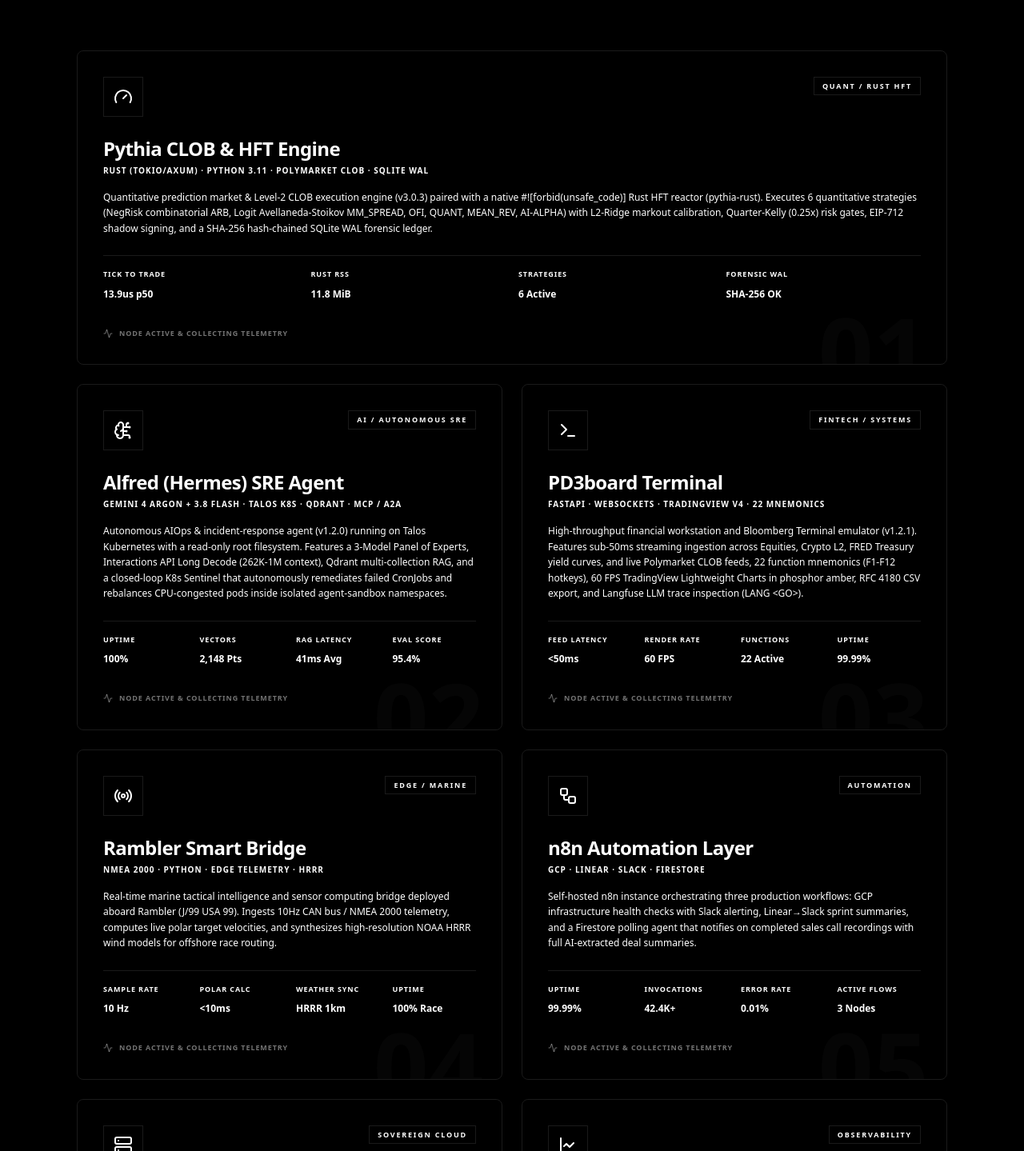
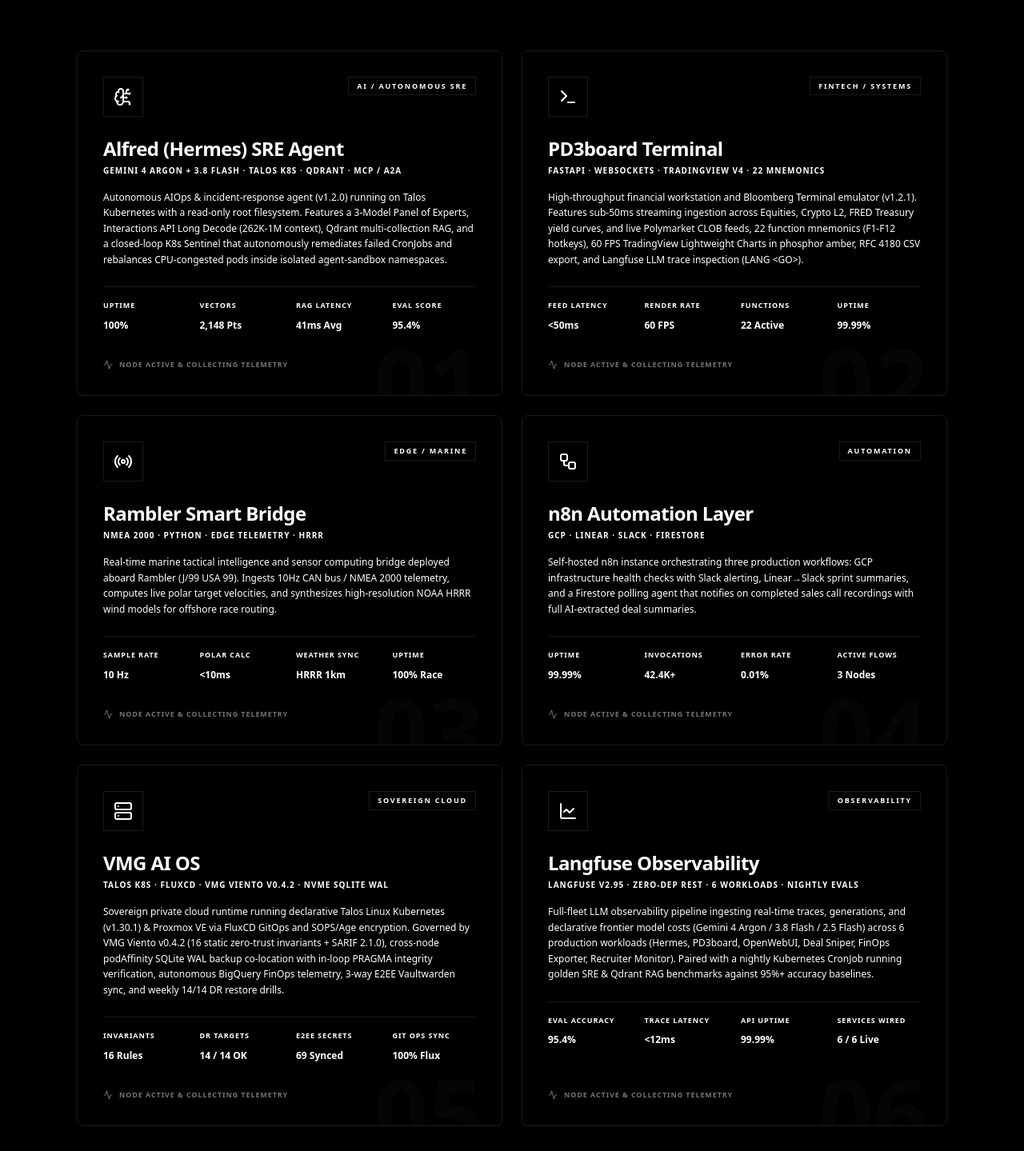
Before and after one commit to vmgsystems/my-portfolio, a Next.js app: page /lab in a window 1280 px wide. Shown: the part 471-1910 px from the top of the page at 80% size. Built offline with nearby package versions, Linux system fonts and the light colour scheme.

Commit message:
chore(lab): remove decommissioned Pythia CLOB & HFT Engine from /lab

```diff
--- a/src/app/lab/CONTEXT.md
+++ b/src/app/lab/CONTEXT.md
@@ -1,11 +1,11 @@
 # Context: lab
 
 ## Overview
-Next.js App Router segment for `/lab` (`The Builder's Lab`) showcasing 7 live dogfooded production systems (`Pythia CLOB & HFT Engine`, `Alfred (Hermes) SRE Agent`, `PD3board Terminal`, `Rambler Smart Bridge`, `n8n Automation Layer`, `VMG AI OS`, and `Langfuse Observability`).
+Next.js App Router segment for `/lab` (`The Builder's Lab`) showcasing 6 live dogfooded production systems (`Alfred (Hermes) SRE Agent`, `PD3board Terminal`, `Rambler Smart Bridge`, `n8n Automation Layer`, `VMG AI OS`, and `Langfuse Observability`).
 
 ## Key Files & Modules
 - `layout.tsx`: Route segment layout for `src/app/lab` exporting segment-specific `Metadata` (OpenGraph, Twitter cards, canonical URL) and layout wrapper (`metadata`, `LabLayout`).
-- `page.tsx`: The Builder's Lab route (`/lab`) showcasing 7 live production systems (`Pythia CLOB & HFT Engine`, `Alfred (Hermes) SRE Agent`, `PD3board Terminal`, `Rambler Smart Bridge`, `n8n Automation Layer`, `VMG AI OS`, `Langfuse Observability`) with real-time telemetry indicators. Symbols: `Lab`, `experiments`, `container`, `item`.
+- `page.tsx`: The Builder's Lab route (`/lab`) showcasing 6 live production systems (`Alfred (Hermes) SRE Agent`, `PD3board Terminal`, `Rambler Smart Bridge`, `n8n Automation Layer`, `VMG AI OS`, `Langfuse Observability`) with real-time telemetry indicators. Symbols: `Lab`, `experiments`, `container`, `item`.
 
 ## Architectural Role & Dependencies
 - **Layer**: UI
--- a/src/app/lab/layout.tsx
+++ b/src/app/lab/layout.tsx
@@ -2,10 +2,10 @@ import type { Metadata } from "next";
 
 export const metadata: Metadata = {
   title: "The Lab | VMG Systems | Sovereign AI OS & Live Telemetry",
-  description: "Production systems dogfooded in the open: Pythia CLOB & Rust HFT Engine (v3.0.3), Alfred (Hermes) Autonomous SRE, PD3board Terminal, VMG AI OS (Talos K8s, FluxCD, VMG Viento v0.4.2), and Langfuse Observability.",
+  description: "Production systems dogfooded in the open: Alfred (Hermes) Autonomous SRE, PD3board Terminal, Rambler Smart Bridge, VMG AI OS (Talos K8s, FluxCD, VMG Viento v0.4.2), and Langfuse Observability.",
   openGraph: {
     title: "The Lab | VMG Systems | Sovereign AI OS & Live Telemetry",
-    description: "Production systems dogfooded in the open: Pythia CLOB & Rust HFT Engine (v3.0.3), Alfred (Hermes) Autonomous SRE, PD3board Terminal, VMG AI OS (Talos K8s, FluxCD, VMG Viento v0.4.2), and Langfuse Observability.",
+    description: "Production systems dogfooded in the open: Alfred (Hermes) Autonomous SRE, PD3board Terminal, Rambler Smart Bridge, VMG AI OS (Talos K8s, FluxCD, VMG Viento v0.4.2), and Langfuse Observability.",
     url: "https://www.vmg.systems/lab",
     images: [
       {
@@ -19,7 +19,7 @@ export const metadata: Metadata = {
   twitter: {
     card: "summary_large_image",
     title: "The Lab | VMG Systems | Sovereign AI OS & Live Telemetry",
-    description: "Production systems dogfooded in the open: Pythia CLOB & Rust HFT Engine (v3.0.3), Alfred (Hermes) Autonomous SRE, PD3board Terminal, VMG AI OS (Talos K8s, FluxCD, VMG Viento v0.4.2), and Langfuse Observability.",
+    description: "Production systems dogfooded in the open: Alfred (Hermes) Autonomous SRE, PD3board Terminal, Rambler Smart Bridge, VMG AI OS (Talos K8s, FluxCD, VMG Viento v0.4.2), and Langfuse Observability.",
     images: ["/lab-bg.png"],
   },
 };
--- a/src/app/lab/page.tsx
+++ b/src/app/lab/page.tsx
@@ -8,7 +8,6 @@ import {
   Server,
   LineChart,
   ArrowLeft,
-  Gauge,
   Activity,
   Terminal,
   Radio
@@ -16,19 +15,6 @@ import {
 import Link from "next/link";
 
 const experiments = [
-  {
-    title: "Pythia CLOB & HFT Engine",
-    subtitle: "Rust (Tokio/Axum) · Python 3.11 · Polymarket CLOB · SQLite WAL",
-    icon: <Gauge className="text-white" />,
-    description: "Quantitative prediction market & Level-2 CLOB execution engine (v3.0.3) paired with a native #![forbid(unsafe_code)] Rust HFT reactor (pythia-rust). Executes 6 quantitative strategies (NegRisk combinatorial ARB, Logit Avellaneda-Stoikov MM_SPREAD, OFI, QUANT, MEAN_REV, AI-ALPHA) with L2-Ridge markout calibration, Quarter-Kelly (0.25x) risk gates, EIP-712 shadow signing, and a SHA-256 hash-chained SQLite WAL forensic ledger.",
-    tag: "Quant / Rust HFT",
-    telemetry: {
-      tickToTrade: "13.9us p50",
-      rustRss: "11.8 MiB",
-      strategies: "6 Active",
-      forensicWal: "SHA-256 OK"
-    }
-  },
   {
     title: "Alfred (Hermes) SRE Agent",
     subtitle: "Gemini 4 Argon + 3.8 Flash · Talos K8s · Qdrant · MCP / A2A",
@@ -96,15 +82,15 @@ const experiments = [
   },
   {
     title: "Langfuse Observability",
-    subtitle: "Langfuse v2.95 · Zero-Dep REST · 7 Workloads · Nightly Evals",
+    subtitle: "Langfuse v2.95 · Zero-Dep REST · 6 Workloads · Nightly Evals",
     icon: <LineChart className="text-white" />,
-    description: "Full-fleet LLM observability pipeline ingesting real-time traces, generations, realized-PnL score feedback, and declarative frontier model costs (Gemini 4 Argon / 3.8 Flash / 2.5 Flash) across 7 production workloads (Hermes, Pythia, PD3board, OpenWebUI, Deal Sniper, FinOps Exporter, Recruiter Monitor). Paired with a nightly Kubernetes CronJob running golden SRE & Qdrant RAG benchmarks against 95%+ accuracy baselines.",
+    description: "Full-fleet LLM observability pipeline ingesting real-time traces, generations, and declarative frontier model costs (Gemini 4 Argon / 3.8 Flash / 2.5 Flash) across 6 production workloads (Hermes, PD3board, OpenWebUI, Deal Sniper, FinOps Exporter, Recruiter Monitor). Paired with a nightly Kubernetes CronJob running golden SRE & Qdrant RAG benchmarks against 95%+ accuracy baselines.",
     tag: "Observability",
     telemetry: {
       evalAccuracy: "95.4%",
       traceLatency: "<12ms",
       apiUptime: "99.99%",
-      servicesWired: "7 / 7 Live"
+      servicesWired: "6 / 6 Live"
     }
   }
 ];
```
Also changed, not shown: 2 other files (tests, documents, lock files or other folders).
